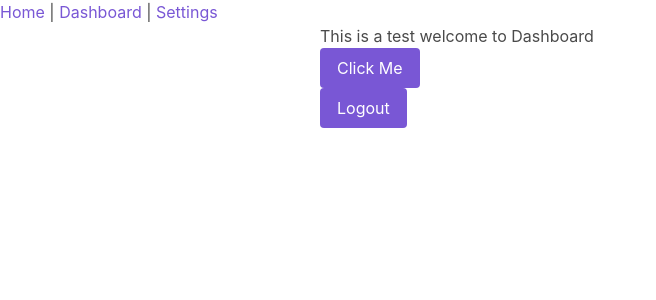
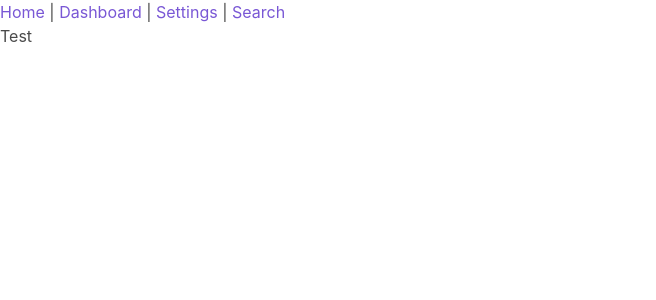
Before and after one commit to roxanamoldovan10/train-together, a Vue app: page /search in a window 1280 px wide. Before the commit this address led to /dashboard. Shown: the top 300 px of the page, without its empty margins (0-656 px from the left). Built offline with nearby package versions, Linux system fonts and the light colour scheme; no server answers; sample sign-in values are in the browser's storage.

Commit message:
Added search page

```diff
--- a/src/App.vue
+++ b/src/App.vue
@@ -3,7 +3,8 @@
     <div id="nav">
       <router-link to="/">Home</router-link> |
       <router-link to="/dashboard">Dashboard</router-link> |
-      <router-link to="/settings">Settings</router-link>
+      <router-link to="/settings">Settings</router-link> |
+      <router-link to="/search">Search</router-link>
     </div>
     <router-view />
   </div>
--- /dev/null
+++ b/src/components/search-partner/search-partner.html
@@ -0,0 +1 @@
+<div>Test</div>
--- /dev/null
+++ b/src/components/search-partner/search-partner.ts
@@ -0,0 +1,9 @@
+import Vue from "vue";
+import { Component } from "vue-property-decorator";
+import firebase from "firebase";
+
+@Component({
+  template: "search-partner.html",
+  components: {}
+})
+export default class SearchPartner extends Vue {}
--- /dev/null
+++ b/src/components/search-partner/search-partner.vue
@@ -0,0 +1,2 @@
+<template src="./search-partner.html" />
+<script lang="ts" src="./search-partner.ts" />
--- a/src/router/index.ts
+++ b/src/router/index.ts
@@ -5,6 +5,7 @@ import Dashboard from "@/components/dashboard/dashboard.vue";
 import SignUp from "@/components/sign-up/sign-up.vue";
 import Login from "@/components/login/login.vue";
 import Settings from "@/components/settings/settings.vue";
+import SearchPartner from "@/components/search-partner/search-partner.vue";
 
 Vue.use(VueRouter);
 
@@ -38,6 +39,14 @@ const routes = [
     meta: {
       requiresAuth: true
     }
+  },
+  {
+    path: "/search",
+    name: "Search",
+    component: SearchPartner,
+    meta: {
+      requiresAuth: true
+    }
   }
 ];
 
```
